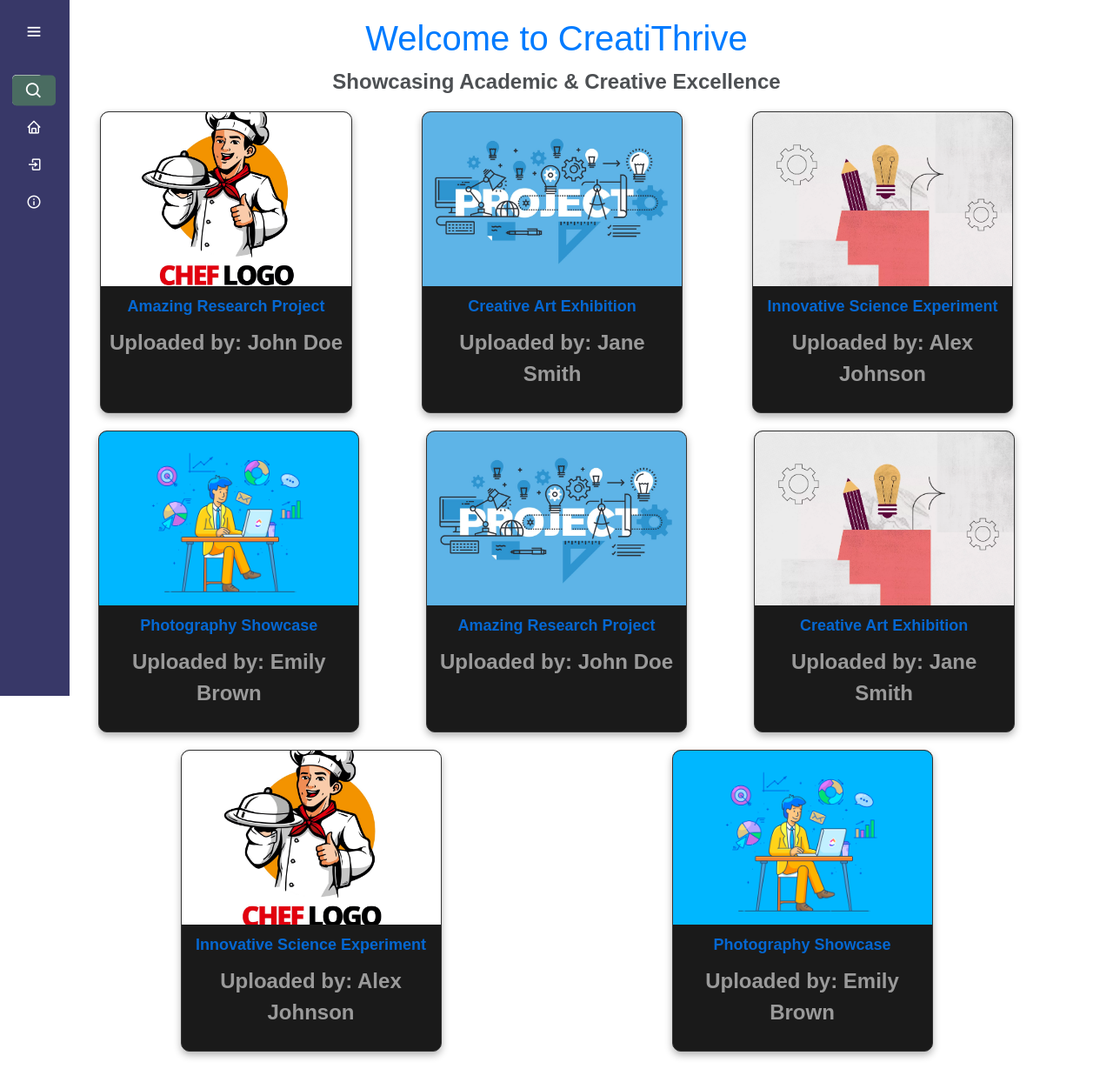
After one commit to Tosiqul-Islam-Sopon/-CreatiThrive---Showcasing-Academic-Creative-Excellence, a PHP site: page /home.php in a window 1280 px wide. The commit adds this page. Shown: the whole page at 87% size. Run offline with PHP 8.4, Linux system fonts and the light colour scheme.

Commit message:
home added

```diff
--- /dev/null
+++ b/home.html
@@ -0,0 +1,164 @@
+<!DOCTYPE html>
+<html lang="en">
+
+<head>
+    <meta charset="UTF-8">
+    <meta name="viewport" content="width=device-width, initial-scale=1.0">
+    <link rel="stylesheet" href="https://cdn.jsdelivr.net/npm/bootstrap@5.0.0/dist/css/bootstrap.min.css">
+    <style>
+        body {
+            background: #f5f5f5; /* Good white background */
+            color: #333; /* Black text */
+            font-family: 'Roboto', sans-serif;
+            margin: 0;
+            padding: 20px;
+        }
+
+        h1, p {
+            text-align: center;
+            font-weight: bold;
+        }
+
+        h1 {
+            font-size: 3em;
+            margin-bottom: 10px;
+            color: #007bff; /* Blue accent color */
+        }
+
+        p {
+            font-size: 1.5em;
+            margin-bottom: 20px;
+            opacity: 0.8;
+        }
+
+        .project-container {
+            display: flex;
+            flex-wrap: wrap;
+            justify-content: space-around;
+            gap: 20px;
+        }
+
+        .project-card {
+            max-width: 300px;
+            border: 1px solid #333; /* Dark border */
+            border-radius: 10px;
+            overflow: hidden;
+            box-shadow: 0 4px 8px rgba(0, 0, 0, 0.3);
+            transition: transform 0.3s;
+            background: #1a1a1a; /* Dark background color */
+            color: #fff; /* White text */
+        }
+
+        .project-card:hover {
+            transform: scale(1.05);
+        }
+
+        .project-image {
+            width: 100%;
+            height: 200px;
+            object-fit: cover;
+        }
+
+        .project-details {
+            padding: 10px;
+        }
+
+        .project-header {
+            font-size: 18px;
+            margin-bottom: 10px;
+            color: #007bff; /* Blue accent color */
+        }
+
+        .project-uploader {
+            color: #bbb;
+        }
+    </style>
+    <title>CreatiThrive - Home</title>
+</head>
+
+<body>
+    <div class="container">
+        <h1>Welcome to <span style="color: #007bff;">CreatiThrive</span></h1>
+        <p>Showcasing Academic & Creative Excellence</p>
+
+        <div class="project-container">
+            <!-- Project 1 -->
+            <div class="project-card">
+                <img src="Images/project1.jpg" alt="Project 1" class="project-image">
+                <div class="project-details">
+                    <p class="project-header">Amazing Research Project</p>
+                    <p class="project-uploader">Uploaded by: John Doe</p>
+                </div>
+            </div>
+
+            <!-- Project 2 -->
+            <div class="project-card">
+                <img src="Images/project2.png" alt="Project 2" class="project-image">
+                <div class="project-details">
+                    <p class="project-header">Creative Art Exhibition</p>
+                    <p class="project-uploader">Uploaded by: Jane Smith</p>
+                </div>
+            </div>
+
+            <!-- Project 3 -->
+            <div class="project-card">
+                <img src="Images/project3.png" alt="Project 3" class="project-image">
+                <div class="project-details">
+                    <p class="project-header">Innovative Science Experiment</p>
+                    <p class="project-uploader">Uploaded by: Alex Johnson</p>
+                </div>
+            </div>
+
+            <!-- Project 4 -->
+            <div class="project-card">
+                <img src="Images/project4.png" alt="Project 4" class="project-image">
+                <div class="project-details">
+                    <p class="project-header">Photography Showcase</p>
+                    <p class="project-uploader">Uploaded by: Emily Brown</p>
+                </div>
+            </div>
+            <!-- Project 1 -->
+            <div class="project-card">
+                <img src="Images/project2.png" alt="Project 1" class="project-image">
+                <div class="project-details">
+                    <p class="project-header">Amazing Research Project</p>
+                    <p class="project-uploader">Uploaded by: John Doe</p>
+                </div>
+            </div>
+
+            <!-- Project 2 -->
+            <div class="project-card">
+                <img src="Images/project3.png" alt="Project 2" class="project-image">
+                <div class="project-details">
+                    <p class="project-header">Creative Art Exhibition</p>
+                    <p class="project-uploader">Uploaded by: Jane Smith</p>
+                </div>
+            </div>
+
+            <!-- Project 3 -->
+            <div class="project-card">
+                <img src="Images/project1.jpg" alt="Project 3" class="project-image">
+                <div class="project-details">
+                    <p class="project-header">Innovative Science Experiment</p>
+                    <p class="project-uploader">Uploaded by: Alex Johnson</p>
+                </div>
+            </div>
+
+            <!-- Project 4 -->
+            <div class="project-card">
+                <img src="Images/project4.png" alt="Project 4" class="project-image">
+                <div class="project-details">
+                    <p class="project-header">Photography Showcase</p>
+                    <p class="project-uploader">Uploaded by: Emily Brown</p>
+                </div>
+            </div>
+
+            <!-- Add more project cards as needed -->
+        </div>
+    </div>
+
+    <!-- Bootstrap JS and Popper.js (required for Bootstrap components) -->
+    <script src="https://cdn.jsdelivr.net/npm/bootstrap@5.0.0/dist/js/bootstrap.bundle.min.js"></script>
+</body>
+
+</html>
--- /dev/null
+++ b/home.php
@@ -0,0 +1,5 @@
+<?php
+    session_start();
+    include ('home.html');
+    include ('sideBar.php');
+?>
--- a/sidebar_logic.php
+++ b/sidebar_logic.php
@@ -6,7 +6,8 @@
   </li>
   <li>
     <a href="index.php">
-      <i class="bx bx-home"></i> <span class="link_name">Home</span>
+      <i class="bx bx-home"></i>
+      <span class="link_name">Home</span>
     </a>
     <span class="tooltip">Home</span>
   </li>
@@ -23,7 +24,7 @@
       <span class="tooltip">Add Project</span>
     </li>
     <li>
-      <a href="profile2.php">
+      <a href="profile.php">
         <i class="bx bx-user"></i>
         <span class="link_name">Profile</span>
       </a>
```
Also changed, not shown: Images/project2.png (added), Images/project3.png (added), Images/project4.png (added).
